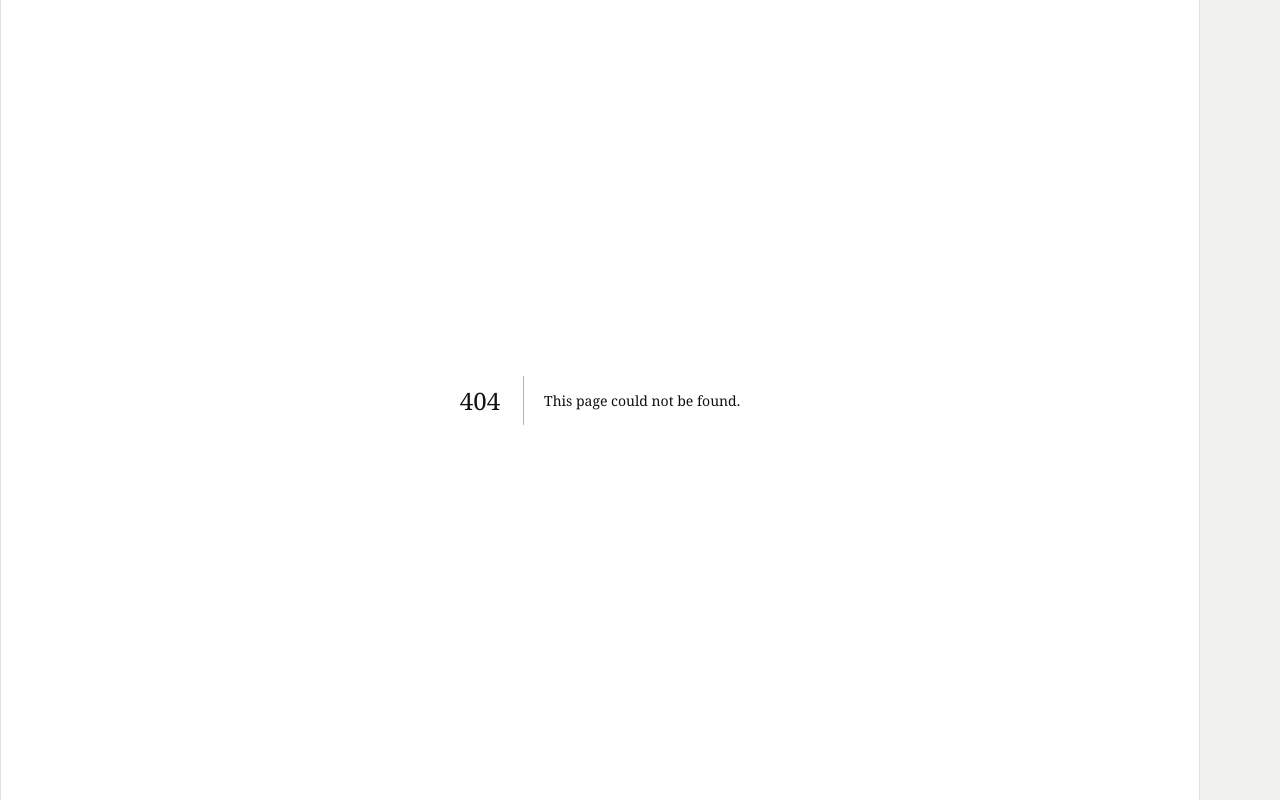
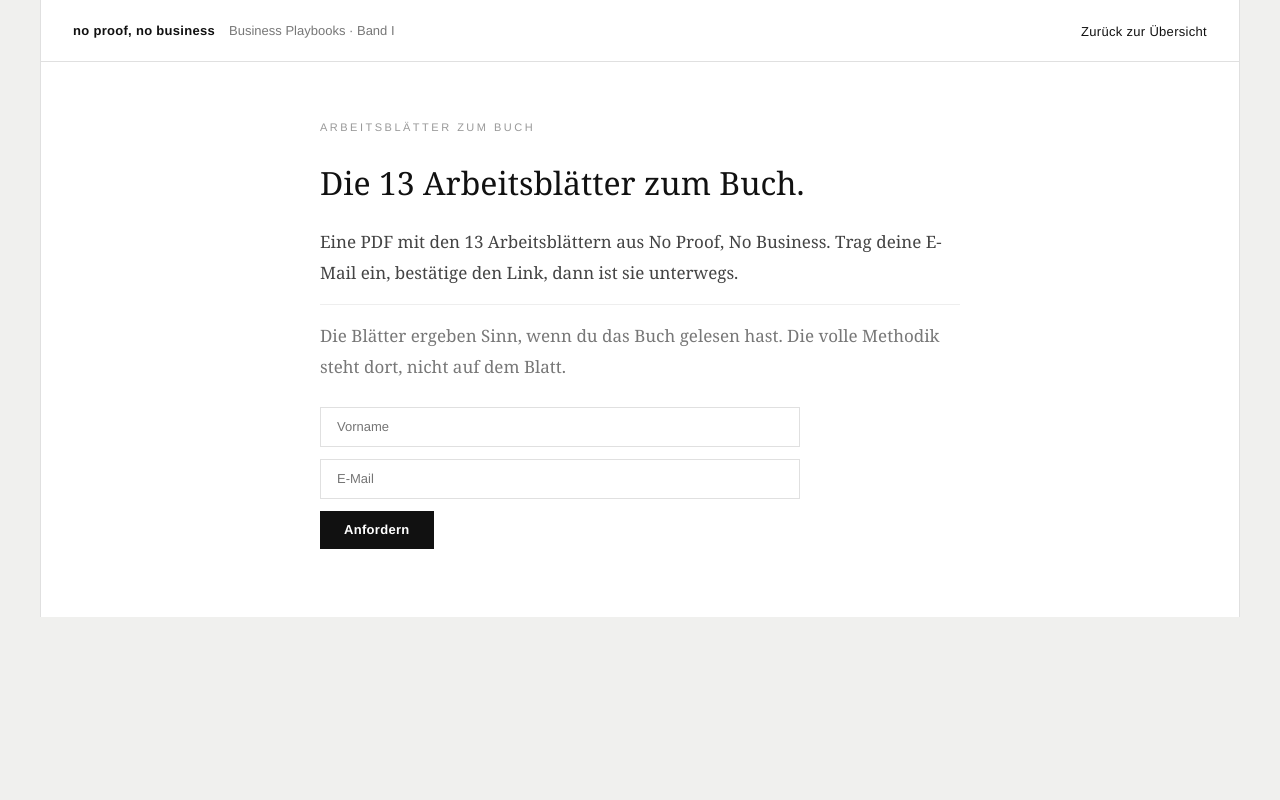
Before and after one commit to svenlachhein/no-proof-no-business, a Next.js app: page /arbeitsblaetter in a window 1280 px wide. Before the commit this address had no page. Built offline with nearby package versions, Linux system fonts and the light colour scheme.

Commit message:
Arbeitsblaetter-Page mit DOI-Form, Footer-Link

```diff
--- /dev/null
+++ b/app/arbeitsblaetter/page.tsx
@@ -0,0 +1,47 @@
+import Link from "next/link";
+import type { Metadata } from "next";
+import ArbeitsblaetterForm from "@/components/ArbeitsblaetterForm";
+
+export const metadata: Metadata = {
+  title: "Arbeitsblätter – no proof, no business",
+  description:
+    "Die 13 Arbeitsblätter zum Buch. Per E-Mail anfordern.",
+  robots: { index: true, follow: true },
+};
+
+export default function Arbeitsblaetter() {
+  return (
+    <>
+      <nav className="nav">
+        <Link href="/" className="nav-logo">
+          <span className="nav-logo-name">no proof, no business</span>
+          <span className="nav-logo-role">Business Playbooks · Band I</span>
+        </Link>
+        <ul className="nav-links">
+          <li>
+            <Link href="/">Zurück zur Übersicht</Link>
+          </li>
+        </ul>
+      </nav>
+
+      <section className="section">
+        <div className="section-inner ab-inner">
+          <span className="section-label">Arbeitsblätter zum Buch</span>
+          <h1>Die 13 Arbeitsblätter zum Buch.</h1>
+
+          <p>
+            Eine PDF mit den 13 Arbeitsblättern aus No Proof, No Business. Trag
+            deine E-Mail ein, bestätige den Link, dann ist sie unterwegs.
+          </p>
+
+          <p className="ab-hint">
+            Die Blätter ergeben Sinn, wenn du das Buch gelesen hast. Die volle
+            Methodik steht dort, nicht auf dem Blatt.
+          </p>
+
+          <ArbeitsblaetterForm />
+        </div>
+      </section>
+    </>
+  );
+}
--- a/app/globals.css
+++ b/app/globals.css
@@ -609,8 +609,8 @@ img {
 
 .footer-inner {
   display: grid;
-  grid-template-columns: 1.3fr 1fr 1fr;
-  gap: 48px;
+  grid-template-columns: 1.4fr 1fr 1fr 1fr;
+  gap: 40px;
   max-width: 1100px;
   margin: 0 auto;
 }
@@ -709,6 +709,55 @@ img {
 }
 
 /* ============================================================
+   Arbeitsblätter-Page
+   ============================================================ */
+
+.ab-inner {
+  max-width: 640px;
+  margin: 0 auto;
+}
+
+.ab-inner h1 {
+  font-size: 32px;
+  margin-bottom: 24px;
+}
+
+.ab-inner p {
+  font-size: 17px;
+  margin-bottom: 16px;
+}
+
+.ab-hint {
+  color: var(--color-muted);
+  font-size: 15px;
+  margin-bottom: 32px;
+  padding-top: 16px;
+  border-top: 1px solid var(--color-border-light);
+}
+
+.ab-form {
+  margin-top: 24px;
+  max-width: 480px;
+}
+
+.ab-form-row {
+  margin-bottom: 12px;
+}
+
+.ab-form-input {
+  width: 100%;
+  border-right: 1px solid var(--color-border);
+}
+
+.ab-form-msg {
+  margin-top: 16px;
+}
+
+.ab-form-msg-error {
+  color: var(--color-accent);
+}
+
+/* ============================================================
    Utilities
    ============================================================ */
 
--- /dev/null
+++ b/components/ArbeitsblaetterForm.tsx
@@ -0,0 +1,94 @@
+"use client";
+
+import { useState, type FormEvent } from "react";
+
+const ENDPOINT = "https://www.lachhein-lierow.de/api/pdf-request";
+
+export default function ArbeitsblaetterForm() {
+  const [name, setName] = useState("");
+  const [email, setEmail] = useState("");
+  const [status, setStatus] = useState<"idle" | "loading" | "ok" | "error">(
+    "idle"
+  );
+  const [msg, setMsg] = useState("");
+
+  async function onSubmit(e: FormEvent<HTMLFormElement>) {
+    e.preventDefault();
+    if (!name || !email) return;
+    setStatus("loading");
+    setMsg("");
+
+    try {
+      const res = await fetch(ENDPOINT, {
+        method: "POST",
+        headers: { "Content-Type": "application/json" },
+        body: JSON.stringify({
+          name,
+          email,
+          what: "Arbeitsblätter Band I angefordert über no-proof-no-business.de",
+          source: "arbeitsblaetter-band-i",
+        }),
+      });
+      const data = await res.json();
+      if (!res.ok) {
+        setStatus("error");
+        setMsg(
+          data.error === "invalid_email"
+            ? "Die E-Mail-Adresse sieht nicht richtig aus."
+            : "Etwas ging schief. Versuch es nochmal."
+        );
+        return;
+      }
+      setStatus("ok");
+      setMsg(
+        "Bestätigungslink ist unterwegs. Schau in dein Postfach."
+      );
+      setName("");
+      setEmail("");
+    } catch {
+      setStatus("error");
+      setMsg("Etwas ging schief. Versuch es nochmal.");
+    }
+  }
+
+  return (
+    <form onSubmit={onSubmit} className="ab-form">
+      <div className="ab-form-row">
+        <input
+          type="text"
+          required
+          placeholder="Vorname"
+          value={name}
+          onChange={(e) => setName(e.target.value)}
+          className="form-input ab-form-input"
+          disabled={status === "loading" || status === "ok"}
+        />
+      </div>
+      <div className="ab-form-row">
+        <input
+          type="email"
+          required
+          placeholder="E-Mail"
+          value={email}
+          onChange={(e) => setEmail(e.target.value)}
+          className="form-input ab-form-input"
+          disabled={status === "loading" || status === "ok"}
+        />
+      </div>
+      <div className="ab-form-row">
+        <button
+          type="submit"
+          className="btn"
+          disabled={status === "loading" || status === "ok"}
+        >
+          {status === "loading" ? "…" : "Anfordern"}
+        </button>
+      </div>
+      {msg && (
+        <div className={"form-msg ab-form-msg " + (status === "error" ? "ab-form-msg-error" : "")}>
+          {msg}
+        </div>
+      )}
+    </form>
+  );
+}
```
Also changed, not shown: components/Footer.tsx (+9 -0 lines).
